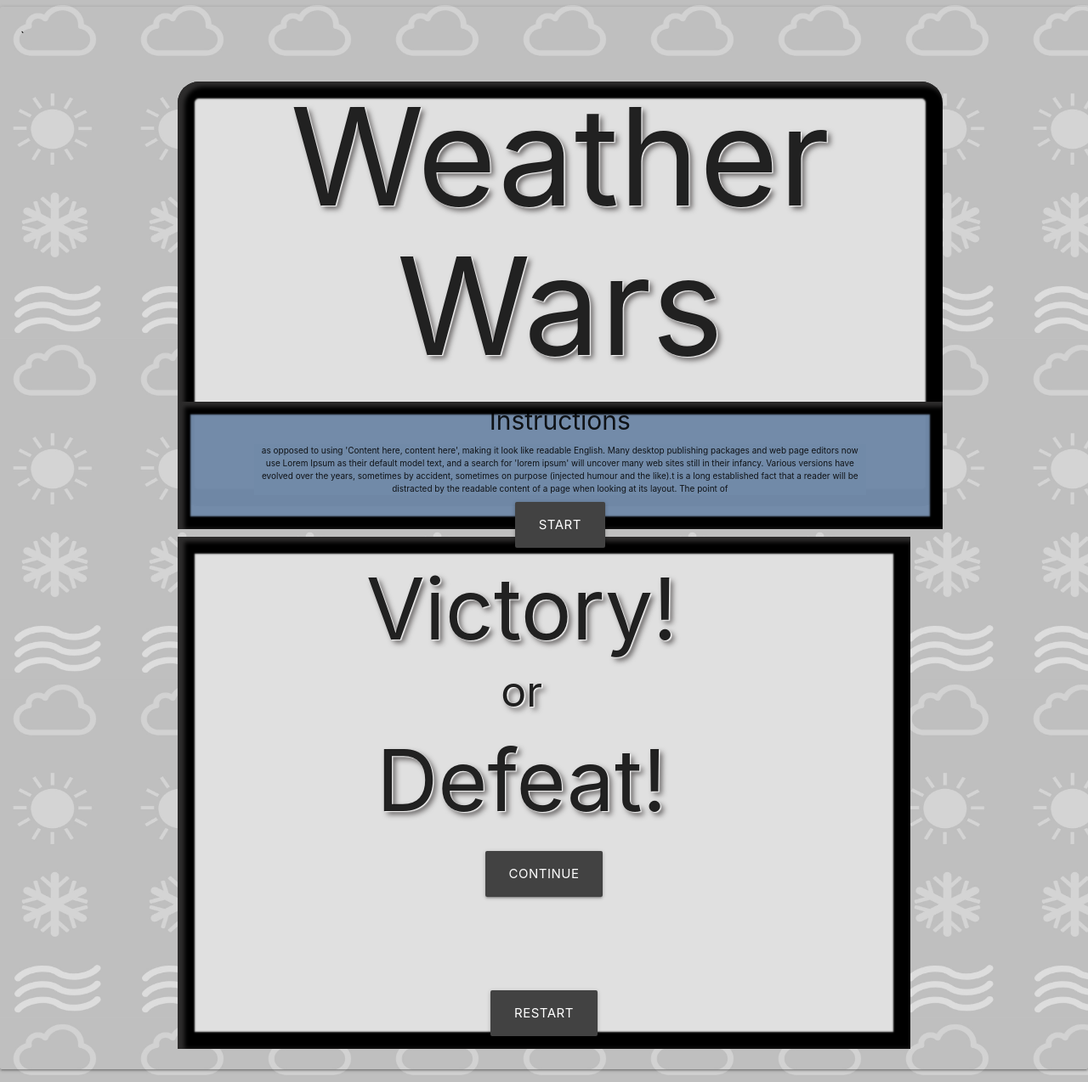
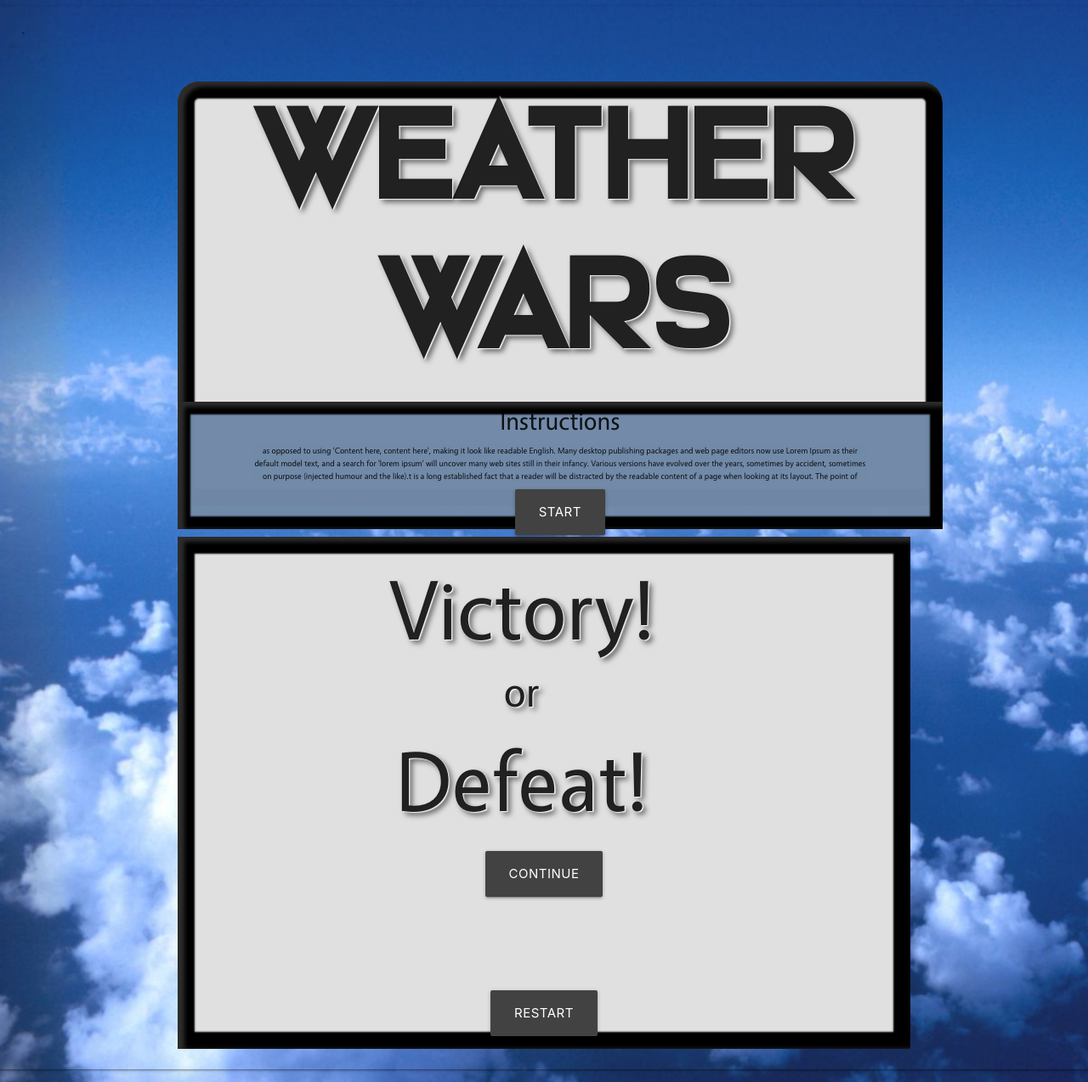
Before and after one commit to ac3charland/WeatherWars, a PHP site: page / in a window 1280 px wide. Shown: the whole page at 85% size. Run offline with PHP 8.4, Linux system fonts and the light colour scheme; some libraries are stand-ins or nearby versions.

Commit message:
small CSS changes

```diff
--- a/assets/style/style.css
+++ b/assets/style/style.css
@@ -1,10 +1,13 @@
-body {background-image: url("../images/My Post (1).jpg");
-    background-repeat: repeat;
-    background-size: 150px 400px;
+body {background-image: url("../images/blue-background.jpg");
+    background-repeat: no-repeat;
+    background-size: cover;
+    font-family: body;
 }
 
 h1 {
     font-size: 160px;
+    font-family: title;
+
 }
 
 h2 {
@@ -31,7 +34,7 @@ margin-top:-30px;
 }
 
 h3 {
-    font-family: 'Source Code Pro', monospace;
+    font-family: body;
 }
 
 .shadow {  text-shadow: 1.3px 1.3px 1.3px  white, 4px 4px 6px #666363; }
@@ -39,6 +42,8 @@ h3 {
 div #info {
 
     box-shadow: inset 5px 3px 5px 3px #2d2c2c, inset 0px 0px 2px 20px black;
+    margin-left: auto;
+    margin-right: auto;
 }
 
 div .instructions {background-color: #728aa9fA;
@@ -146,6 +151,8 @@ border-radius: 25px;
 
 #city-picker {
     display: none;
+    font-family: body;
+
 }
 
 #restart-continue {
@@ -206,3 +213,13 @@ background-color: #e0e0e0;
 .highlighted {
     border: 3px solid green;
 }
+
+@font-face{
+    font-family: title;
+    src: url(../fonts/Love\ Nature.otf)
+}
+
+@font-face{
+    font-family: body;
+    src: url(../fonts/Vegur-Regular.otf)
+}
--- a/index.html
+++ b/index.html
@@ -154,5 +154,6 @@
         </div>
     </div>
 
+
 </body>
 </html>
```
Also changed, not shown: assets/fonts/BodoniFLF-Roman.ttf (added), assets/fonts/Love Nature.otf (added), assets/fonts/Vegur-Regular.otf (added), assets/images/blue-background.jpg (added).
